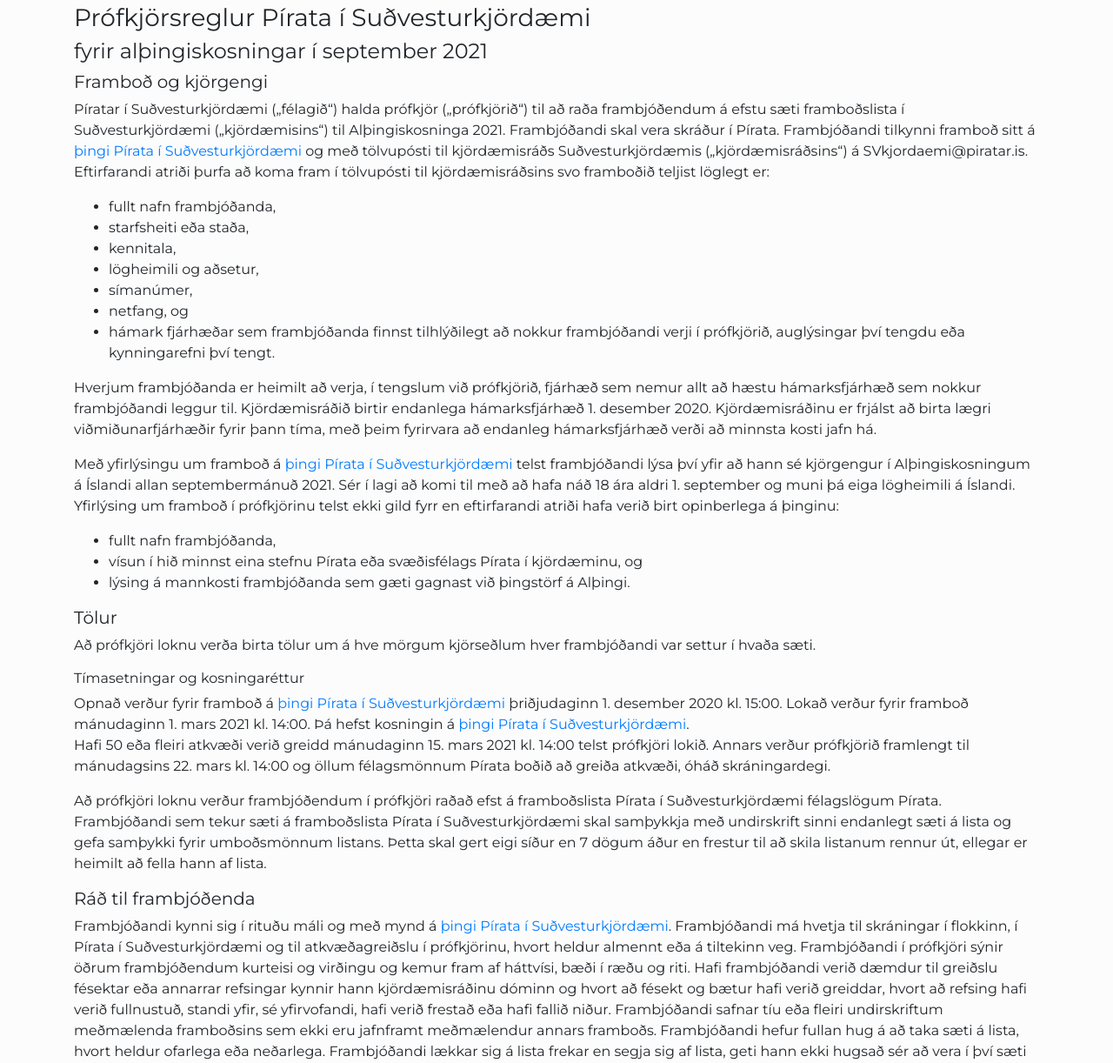
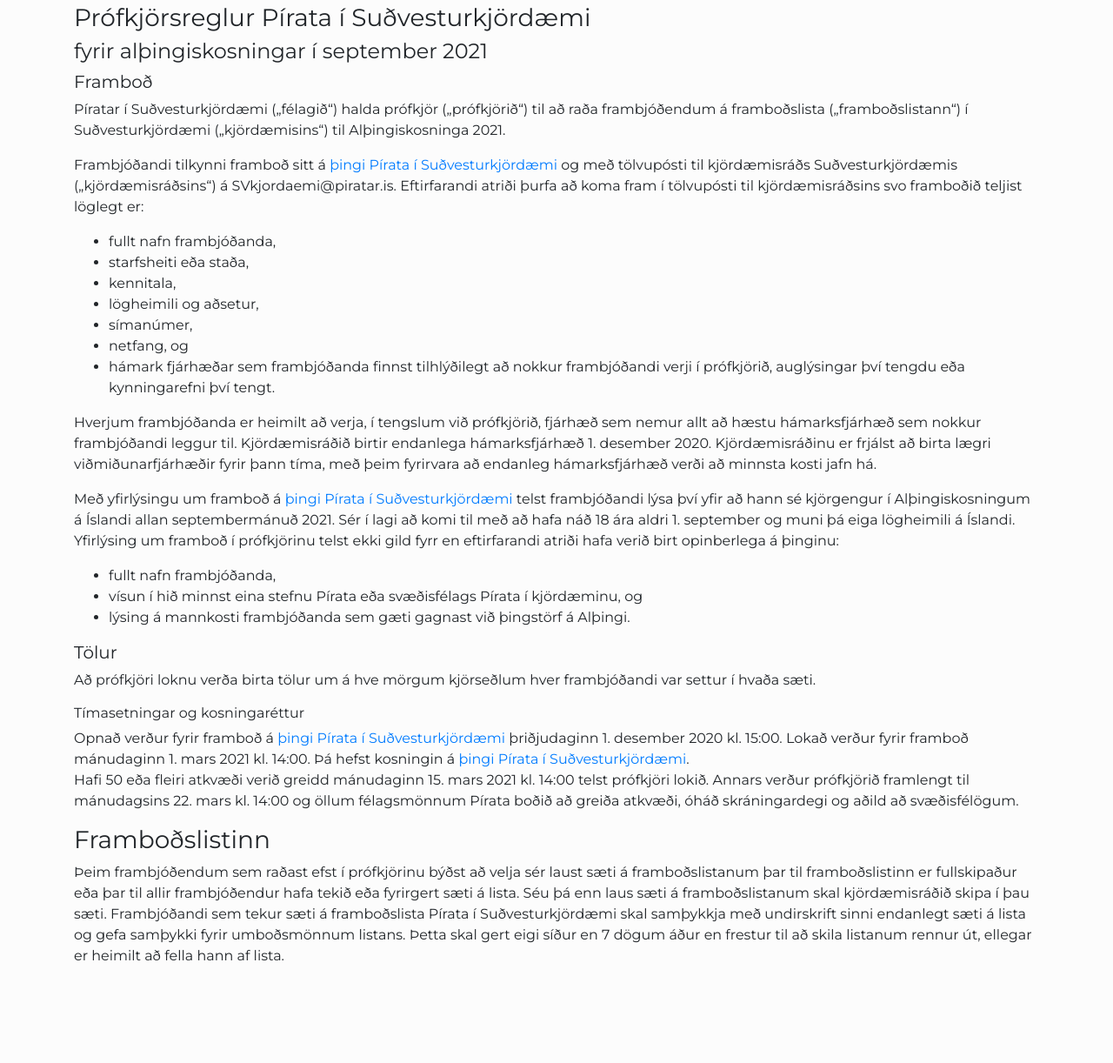
Before and after one commit to piratar/log.piratar.is, a Jekyll site: the page built from Lög aðildarfélaga/Suðvesturkjördæmi/prófkjör.md, in a window 1280 px wide and 1400 px high, scrolled down 889 px. Shown: the part 178-1400 px from the top of the window at 87% size. Built offline with Jekyll 4.4.1, drawn with Linux system fonts in a browser that asks for light colours; our own code applies the rules of GitHub Pages for plain Markdown files; after the commit the page ends 2194 px from its top, so only the background shows below that; some of the changed text lies outside the part shown.

Commit message:
Fjarlægja óformlegan texta úr prófkjörsreglum

```diff
--- a/Lög aðildarfélaga/Suðvesturkjördæmi/prófkjör.md
+++ b/Lög aðildarfélaga/Suðvesturkjördæmi/prófkjör.md
@@ -1,8 +1,8 @@
 ### Prófkjörsreglur Pírata í Suðvesturkjördæmi
 #### fyrir alþingiskosningar í september 2021
-##### Framboð og kjörgengi
-Píratar í Suðvesturkjördæmi („félagið“) halda prófkjör („prófkjörið“) til að raða frambjóðendum á efstu sæti framboðslista í Suðvesturkjördæmi („kjördæmisins“) til Alþingiskosninga 2021.
-Frambjóðandi skal vera skráður í Pírata.
+##### Framboð
+Píratar í Suðvesturkjördæmi („félagið“) halda prófkjör („prófkjörið“) til að raða frambjóðendum á framboðslista („framboðslistann“) í Suðvesturkjördæmi („kjördæmisins“) til Alþingiskosninga 2021.
+
 Frambjóðandi tilkynni framboð sitt á [þingi Pírata í Suðvesturkjördæmi](https://x.piratar.is/polity/219/) og með tölvupósti til kjördæmisráðs Suðvesturkjördæmis („kjördæmisráðsins“) á SVkjordaemi@piratar.is. Eftirfarandi atriði þurfa að koma fram í tölvupósti til kjördæmisráðsins svo framboðið teljist löglegt er:
 * fullt nafn frambjóðanda,
 * starfsheiti eða staða,
@@ -25,20 +25,8 @@
 ###### Tímasetningar og kosningaréttur
 Opnað verður fyrir framboð á [þingi Pírata í Suðvesturkjördæmi](https://x.piratar.is/polity/219/) þriðjudaginn 1. desember 2020 kl. 15:00.
 Lokað verður fyrir framboð mánudaginn 1. mars 2021 kl. 14:00. Þá hefst kosningin á [þingi Pírata í Suðvesturkjördæmi](https://x.piratar.is/polity/219/).
-Hafi 50 eða fleiri atkvæði verið greidd mánudaginn 15. mars 2021 kl. 14:00 telst prófkjöri lokið. Annars verður prófkjörið framlengt til mánudagsins 22. mars kl. 14:00 og öllum félagsmönnum Pírata boðið að greiða atkvæði, óháð skráningardegi.
+Hafi 50 eða fleiri atkvæði verið greidd mánudaginn 15. mars 2021 kl. 14:00 telst prófkjöri lokið. Annars verður prófkjörið framlengt til mánudagsins 22. mars kl. 14:00 og öllum félagsmönnum Pírata boðið að greiða atkvæði, óháð skráningardegi og aðild að svæðisfélögum.
 
-Að prófkjöri loknu verður frambjóðendum í prófkjöri raðað efst á framboðslista Pírata í Suðvesturkjördæmi félagslögum Pírata.
+### Framboðslistinn
+Þeim frambjóðendum sem raðast efst í prófkjörinu býðst að velja sér laust sæti á framboðslistanum þar til framboðslistinn er fullskipaður eða þar til allir frambjóðendur hafa tekið eða fyrirgert sæti á lista. Séu þá enn laus sæti á framboðslistanum skal kjördæmisráðið skipa í þau sæti.
 Frambjóðandi sem tekur sæti á framboðslista Pírata í Suðvesturkjördæmi skal samþykkja með undirskrift sinni endanlegt sæti á lista og gefa samþykki fyrir umboðsmönnum listans. Þetta skal gert eigi síður en 7 dögum áður en frestur til að skila listanum rennur út, ellegar er heimilt að fella hann af lista.
-
-##### Ráð til frambjóðenda
-Frambjóðandi kynni sig í rituðu máli og með mynd á [þingi Pírata í Suðvesturkjördæmi](https://x.piratar.is/polity/219/).
-Frambjóðandi má hvetja til skráningar í flokkinn, í Pírata í Suðvesturkjördæmi og til atkvæðagreiðslu í prófkjörinu, hvort heldur almennt eða á tiltekinn veg.
-Frambjóðandi í prófkjöri sýnir öðrum frambjóðendum kurteisi og virðingu og kemur fram af háttvísi, bæði í ræðu og riti.
-Hafi frambjóðandi verið dæmdur til greiðslu fésektar eða annarrar refsingar kynnir hann kjördæmisráðinu dóminn og hvort að fésekt og bætur hafi verið greiddar, hvort að refsing hafi verið fullnustuð, standi yfir, sé yfirvofandi, hafi verið frestað eða hafi fallið niður.
-Frambjóðandi safnar tíu eða fleiri undirskriftum meðmælenda framboðsins sem ekki eru jafnframt meðmælendur annars framboðs.
-Frambjóðandi hefur fullan hug á að taka sæti á lista, hvort heldur ofarlega eða neðarlega. Frambjóðandi lækkar sig á lista frekar en segja sig af lista, geti hann ekki hugsað sér að vera í því sæti sem honum býðst.
-Frambjóðandi vandar skráningu sína á [þingi Pírata í Suðvesturkjördæmi](https://x.piratar.is/polity/219/).
-
-##### Ráð til kjósenda
-Kjósandi skrái sig í júlí eða fyrr í Pírata og í ágúst eða fyrr í Pírata í Suðvesturkjördæmi.
-Nóg er að fylla út [eitt eyðublað](https://piratar.is/taka-thatt/hvernig-tek-eg-thatt/skraning-i-flokkinn/) til að tryggja skráningu í bæði félög, óháð fyrri skráningu.
```
